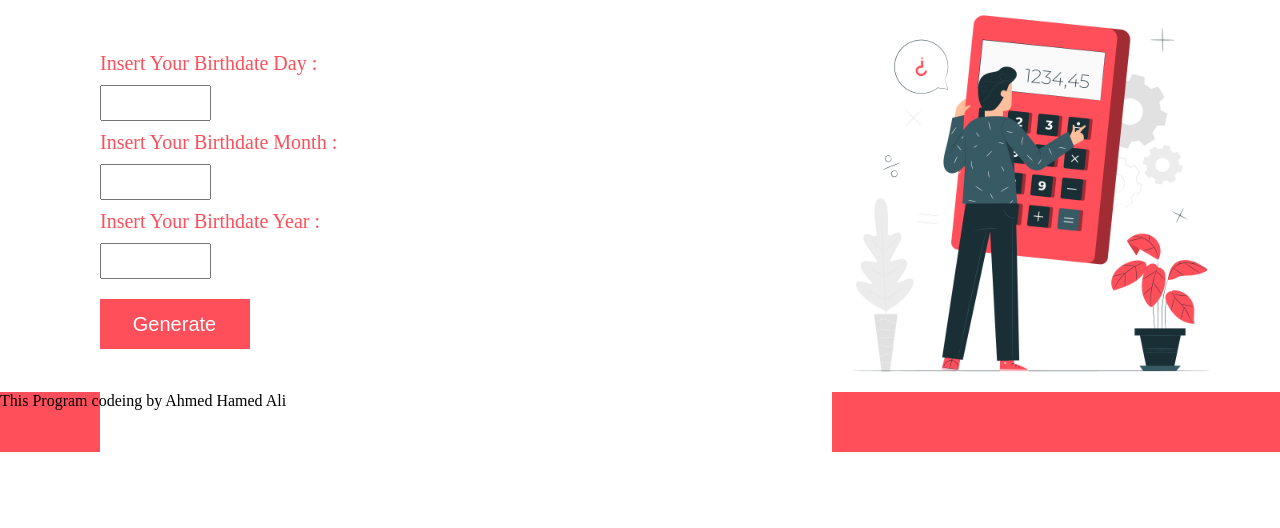
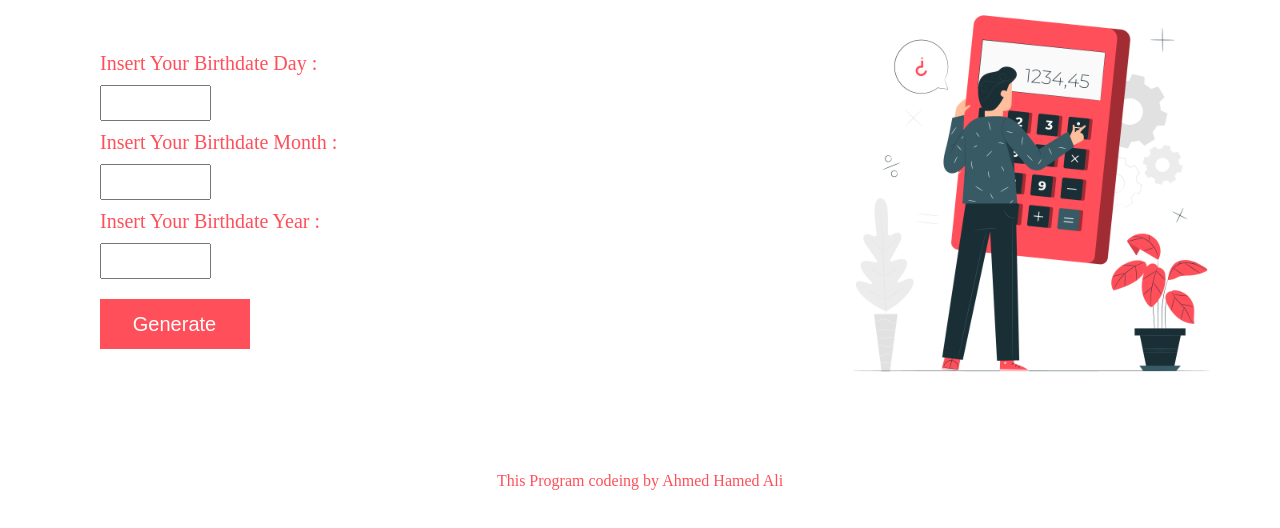
Before and after one commit to ahmedHamed012/Age-Calculator, a plain HTML site: page index.html in a window 1280 px wide. Shown: the part 68-596 px from the top of the page. Drawn offline with Linux system fonts and the light colour scheme.

Commit message:
Update age.css

```diff
--- a/age.css
+++ b/age.css
@@ -106,9 +106,13 @@ padding-left:5px;
     font-size: 25px;
     font-family: "Tw Cen MT";
 }
-footer
+#footer
 {
-    width:100%;
-    height:50px;
-    text-align: center;
+width:100%;
+height:20px;
+text-align: center;
+color: #ff4f5a;
+background-color: white;
+margin-top:80px;
+font-family:"Tw Cen MT" ;
 }
```
